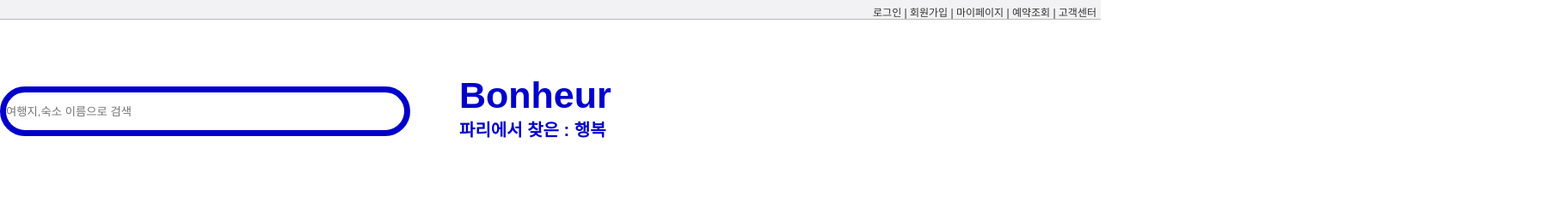
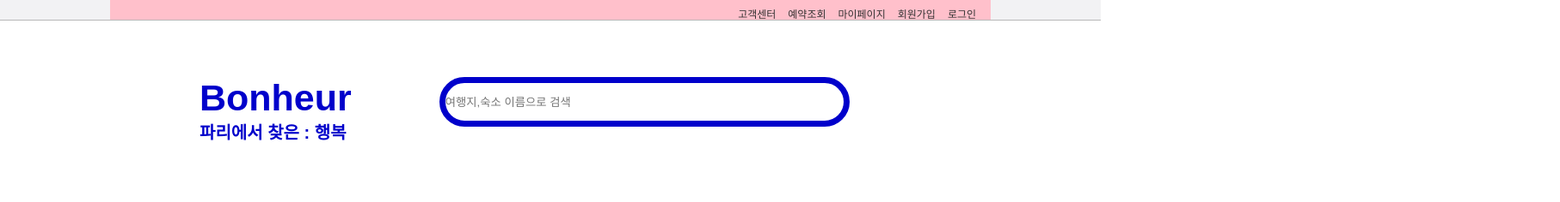
Before and after one commit to jnju/Bonheur, a plain HTML site: page index.html in a window 1280 px wide. Shown: the whole page at 86% size, 1814 px wide, since content can reach past the window. Drawn offline with Linux system fonts and the light colour scheme; a web font is replaced by a local one.

Commit message:
헤더부분작업

```diff
--- a/css/bonheur.css
+++ b/css/bonheur.css
@@ -8,6 +8,9 @@
     background-color: pink;
 }
 
+.wrapper {
+    width: 100%;
+}
 /* --------header--------- */
 header {
     position: relative;
@@ -15,23 +18,37 @@ header {
     height: 233px;
 }
 /* ---------login---------- */
-.login-box {
-    position: relative;
-    height: 23px;
+.login-line {
     width: 100%;
     background-color: #f2f2f4;
     border-bottom: 1px solid #b8b8b8;
 }
 
-.login {
+.login-box {
+    height: 23px;
+}
+
+.login-list li {
+    display: inline-block;
     float: right;
-    padding: 5px;
+    margin: 7px;
     font-size: 12px;
 }
+
+.login-list li:hover {
+    font-weight: bold;
+}
+/* 로고와 검색창 묶음 */
+.logo-and-search {
+    margin-top: 66px;
+    margin-bottom: 62px;
+}
+
 /* ---------logo---------- */
 h2 {
-    position: relative;
-    top: 64px; left: 534px;
+    float: left;
+    margin-left: 94px;
+    margin-right: 102px;
 }
 
 h2 p {
@@ -40,7 +57,7 @@ h2 p {
 
 /* --------search-------- */
 .find-box {
-    /* float: right; */
+    float: left;
 }
 
 .find {
--- a/css/reset.css
+++ b/css/reset.css
@@ -10,6 +10,11 @@
 html,
 body {
     font-family: 'Jeju Gothic', sans-serif;
+    color: #333;
+}
+
+a {
+    text-decoration: none;
     color: #333;
 }
 
--- a/index.html
+++ b/index.html
@@ -10,27 +10,40 @@
 </head>
 <body>
     <h1>여행사 Bonheur</h1>
+    <div class="wrapper">
         <header>
             <div class="login-line">
+                <div class="container">
                     <div class="login-box">
                         <div class="login">
-                    로그인 | 회원가입 | 마이페이지 | 예약조회 | 고객센터
-                </div>
+                            <ul class="login-list">
+                                <li><a href="#">로그인</a></li>
+                                <li><a href="#">회원가입</a></li>
+                                <li><a href="#">마이페이지</a></li>
+                                <li><a href="#">예약조회</a></li>
+                                <li><a href="#">고객센터</a></li>
+                            </ul>
+                        </div> <!--login-->
                     </div> <!--login-box-->
+                </div> <!--container-->
             </div> <!-- login-line -->
+            <div class="logo-and-search">
+                <div class="container">
                     <div class="uplogo">
                         <div class="logo">
                             <h2>
                                 Bonheur<br>
                                 <p>파리에서 찾은 : 행복</p>
                             </h2>
-            </div>
+                        </div> <!--logo-->
                     </div> <!--uplogo-->
                     <div class="search">
                         <div class="find-box">
                             <input type="search" class="find" placeholder="여행지,숙소 이름으로 검색">
+                        </div> <!--find-box-->
+                    </div> <!--search-->
+                </div> <!--container-->
             </div>
-        </div> <!--search-->
         </header>
 
         <main>
@@ -40,5 +53,6 @@
         <footer>
 
         </footer>
+    </div> <!--wrapper-->
 </body>
 </html>
```
Lines whose indentation alone changed are shown as unchanged.
